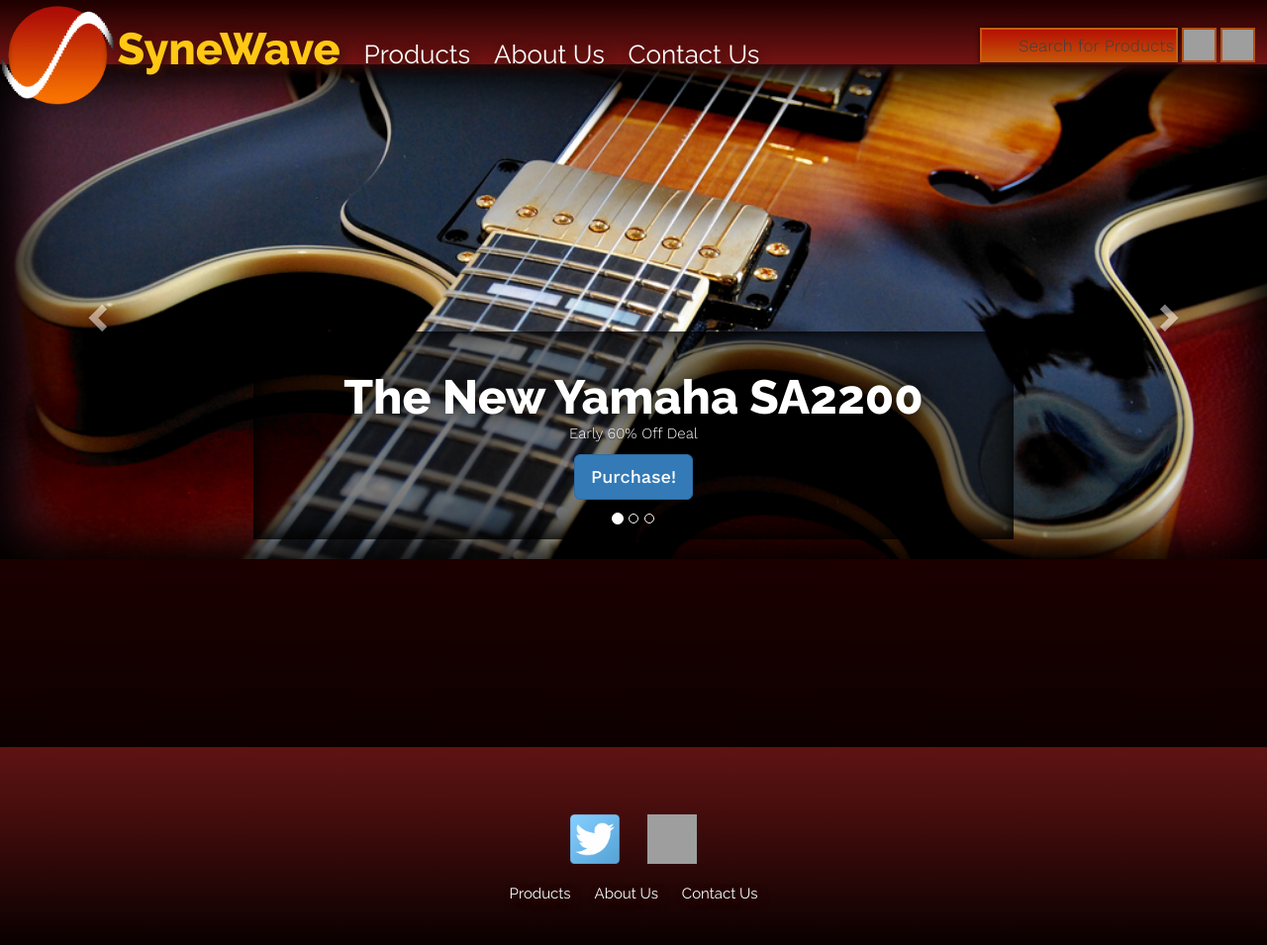
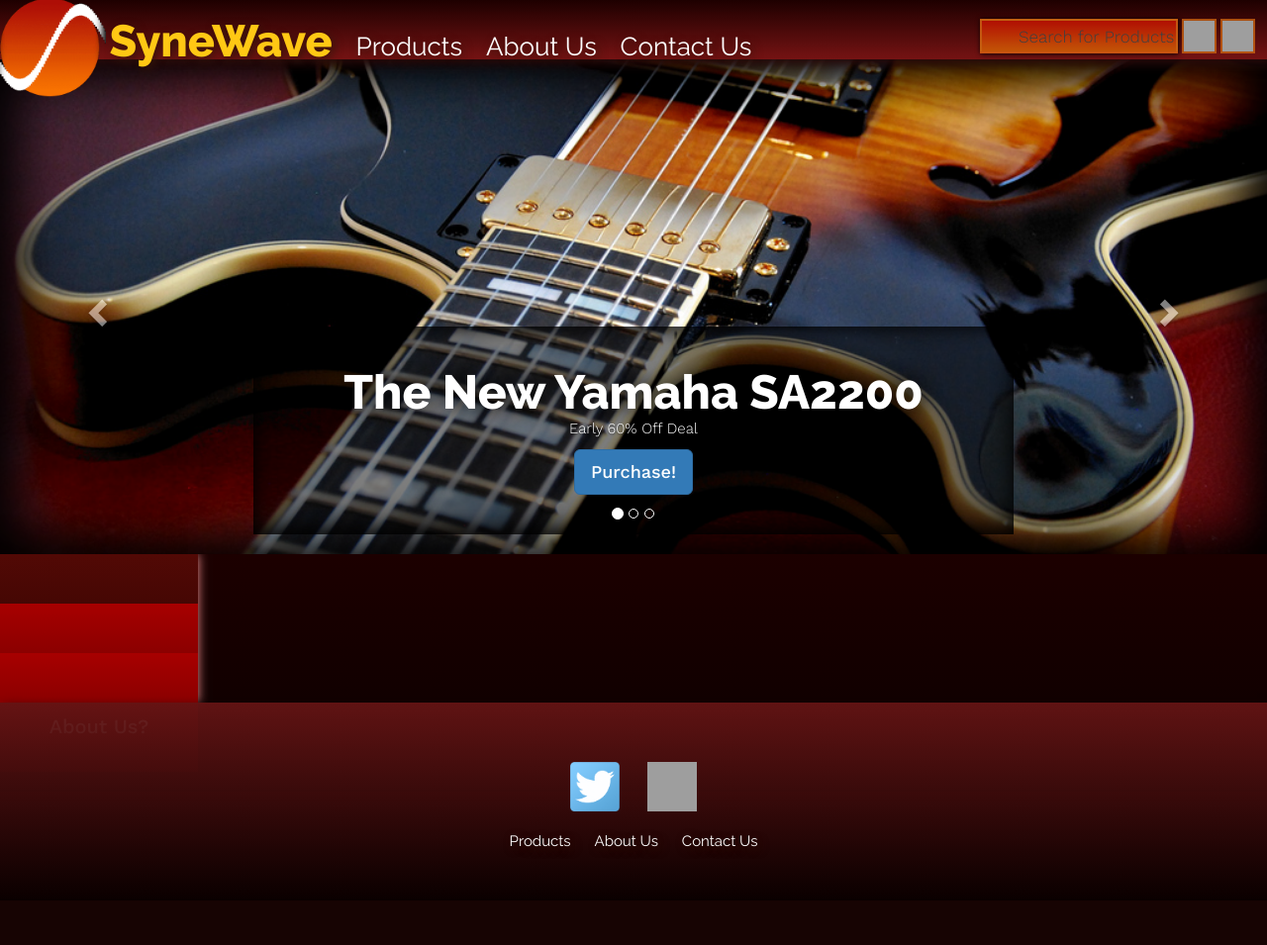
Before and after one commit to RussellSB/WebApplications, a PHP site: page /WebApplications/page-structures/frontPage.php in a window 1280 px wide. Shown: the whole page at 99% size. After the commit the page ends 910 px from the top, so only its background shows below. Run offline with PHP 8.4, Linux system fonts and the light colour scheme; grey boxes are pictures that could not be loaded.

Commit message:
Change considerable CSS to grid

```diff
--- /dev/null
+++ b/includes/sidebar.php
@@ -0,0 +1,12 @@
+<?php
+  $currPath = "http://$_SERVER[HTTP_HOST]/WebApplications/";
+?>
+
+<link rel="stylesheet" href="<?= $currPath . "stylesheets/sidebar.css"?>" />
+
+<div id=sidebar>
+    <br />
+    <br />
+    <a class="sidelinks" href="<?= $currPath . "page-structures/products.php"?>" class="testing"> Products? </a>
+    <a class="sidelinks" href="<?= $currPath . "page-structures/aboutPage.php"?>" class="testing"> About Us? </a>
+</div>
--- a/page-structures/aboutPage.php
+++ b/page-structures/aboutPage.php
@@ -13,6 +13,8 @@
 
 
 </head>
+
+<?php include "../includes/sidebar.php"?>
 
 <body>
 
--- a/page-structures/categories.php
+++ b/page-structures/categories.php
@@ -11,6 +11,8 @@
     <link rel="stylesheet" href="../stylesheets/styles.css"/>
     <link rel="shortcut icon" type="image/x-icon" href="../images/synewave_icon.png" />
 </head>
+
+<?php include "../includes/sidebar.php"?>
 
 <body>
 
--- a/page-structures/frontPage.php
+++ b/page-structures/frontPage.php
@@ -12,7 +12,7 @@
     <link rel="shortcut icon" type="image/x-icon" href="../images/synewave_icon.png" />
 </head>
 
-<body>
+<body id="frontpagebody">
 
 <header id="navbar">
     <nav>
@@ -20,11 +20,15 @@
     </nav>
 </header>
 
+<?php include "../includes/carousel.php"?>
+
+<?php include "../includes/sidebar.php"?>
+
 <main>
 
     <!-- TODO: Replace searchbar functionality with PHP code -->
 
-    <?php include "../includes/carousel.php"?>
+
 
     <!-- TODO: Add content below the carousel -->
 
--- a/page-structures/products.php
+++ b/page-structures/products.php
@@ -11,6 +11,8 @@
     <link rel="stylesheet" href="../stylesheets/styles.css"/>
     <link rel="shortcut icon" type="image/x-icon" href="../images/synewave_icon.png" />
 </head>
+
+<?php include "../includes/sidebar.php"?>
 
 <body>
 
--- a/page-structures/singleproduct.php
+++ b/page-structures/singleproduct.php
@@ -11,6 +11,8 @@
     <link rel="stylesheet" href="../stylesheets/styles.css"/>
     <link rel="shortcut icon" type="image/x-icon" href="../images/synewave_icon.png" />
 </head>
+
+<?php include "../includes/sidebar.php"?>
 
 <body>
 
--- a/stylesheets/carousel.css
+++ b/stylesheets/carousel.css
@@ -1,10 +1,9 @@
 /* Stylings for carousel */
 
 .carousel {
-    margin-top: 65px;
     --main-height: 500px;
     height: var(--main-height);
-    margin-bottom: 60px;
+    grid-area: carousel;
 }
 
 /* Since positioning the image, we need to help out the caption */
--- a/stylesheets/footer.css
+++ b/stylesheets/footer.css
@@ -3,14 +3,9 @@
 footer{
     z-index: 20;
     background: linear-gradient(rgba(100, 20, 20, 0.95),rgba(10, 0, 0, 1));
-    padding: 8px 8px 8px 8px;
-    margin-top: -10px;
-    margin-bottom: 0;
+    box-shadow: 5px 5px 10px rgba(20,10,10,1);
+    grid-area: footer;
     height: 200px;
-    box-shadow: 5px 5px 10px rgba(20,10,10,1);
-
-    position: relative;
-
 }
 
 div#subMenus{
--- a/stylesheets/header.css
+++ b/stylesheets/header.css
@@ -1,8 +1,7 @@
 /*Stylings for the header*/
 
 header{
-    position: fixed;
-    width: 99%;
+    width: 100%;
     top: 10px;
     min-width: 1166px;
 }
@@ -13,16 +12,10 @@ header{
 }
 
 #navbar{
-    position: fixed;
-    top: 10px;
     z-index: 20;
     background: linear-gradient(rgba(30, 0, 0, 1), rgba(120, 20, 20, 0.95));
-    padding: 8px 8px 8px 8px;
-    margin-top: -10px;
-    margin-bottom: 0;
-    height: 65px;
-    min-width: 100%;
     box-shadow: 5px 5px 10px rgba(40,10,10,1);
+    grid-area: header;
 }
 
 #syneicon{
@@ -44,8 +37,6 @@ div#leftside{
 
 div#rightside{
     float: right;
-    margin-top: 1px;
-    margin-right: -8px;
 }
 
 #searcher{
--- /dev/null
+++ b/stylesheets/sidebar.css
@@ -0,0 +1,20 @@
+#sidebar{
+    grid-area: sidebar;
+    background: linear-gradient(rgb(82, 9, 5), rgb(43, 3, 1));
+    box-shadow: 0 0 10px rgb(241, 143, 143);
+    display: grid;
+    grid-template-columns: 200px;
+    grid-template-rows: repeat(3, 50px);
+}
+
+a.sidelinks{
+    text-align: center;
+    padding: 30% 0;
+    color: white;
+    font-size: 20px;
+    font-family: 'Work Sans', sans-serif;
+    font-weight: 500;
+    width: 100%;
+    height: 100%;
+    background: linear-gradient(rgb(167, 0, 0), rgb(100,0,0))
+}
--- a/stylesheets/styles.css
+++ b/stylesheets/styles.css
@@ -7,11 +7,30 @@
 
 body{
     background: linear-gradient(rgba(70,0,0,1),rgba(10,0,0,1)) no-repeat center center fixed;
-    margin: 0;
+    display:grid;
+    grid-template-rows: 60px auto 150px;
+    grid-template-columns: minmax(200px, 1fr) 12fr;
+    grid-template-areas: "header header"
+                         "sidebar main "
+                         "footer footer"
+}
+
+/* Grid setups */
+#frontpagebody{
+    grid-template-rows: 60px auto auto 150px;
+    grid-template-columns: minmax(200px, 1fr) 12fr;
+    grid-template-areas: "header header"
+                         "carousel carousel"
+                         "sidebar main"
+                         "footer footer"
 }
 
 #main{
     position: absolute;
+}
+
+main{
+    grid-area: main;
 }
 
 a{
```
